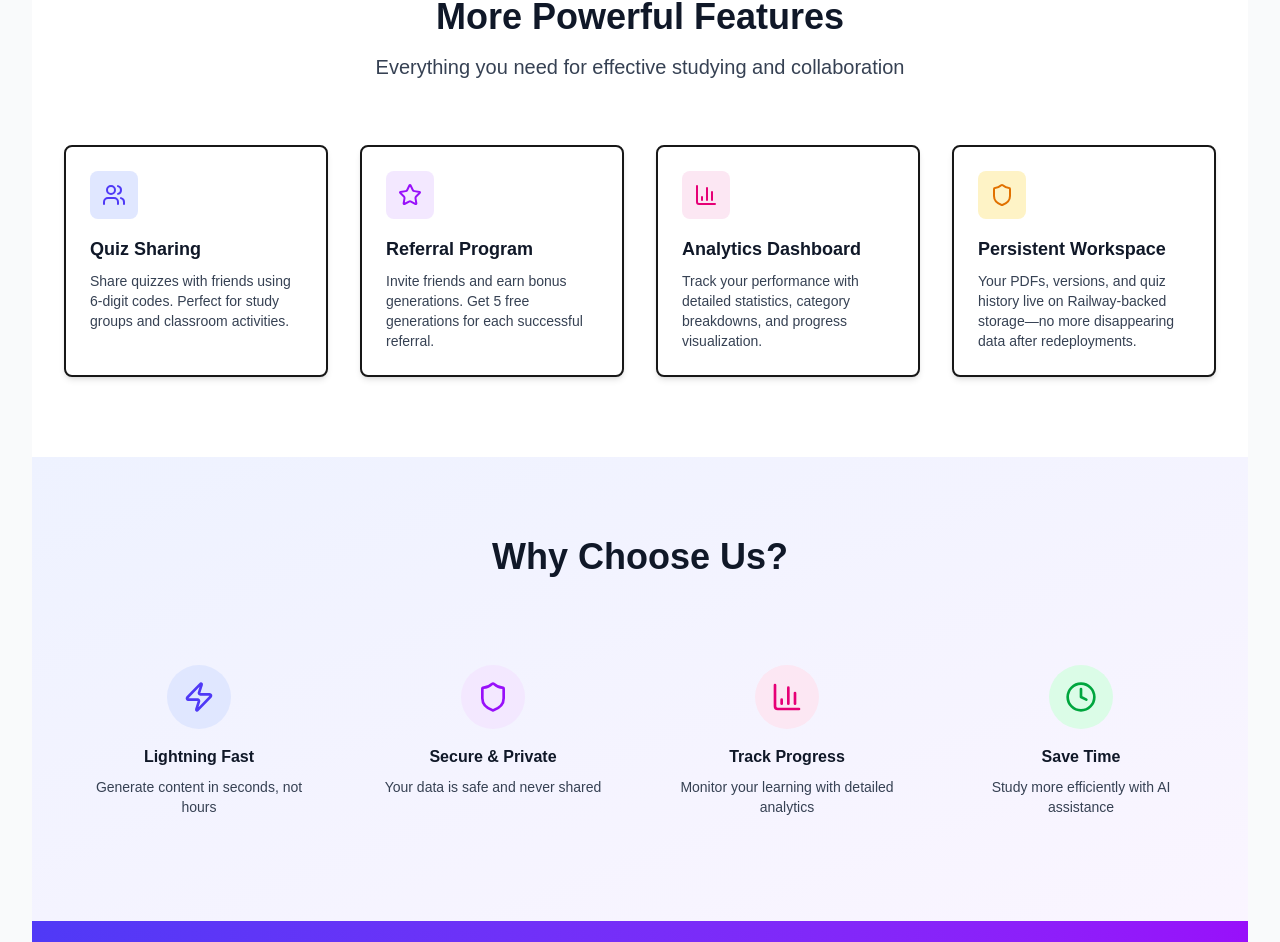
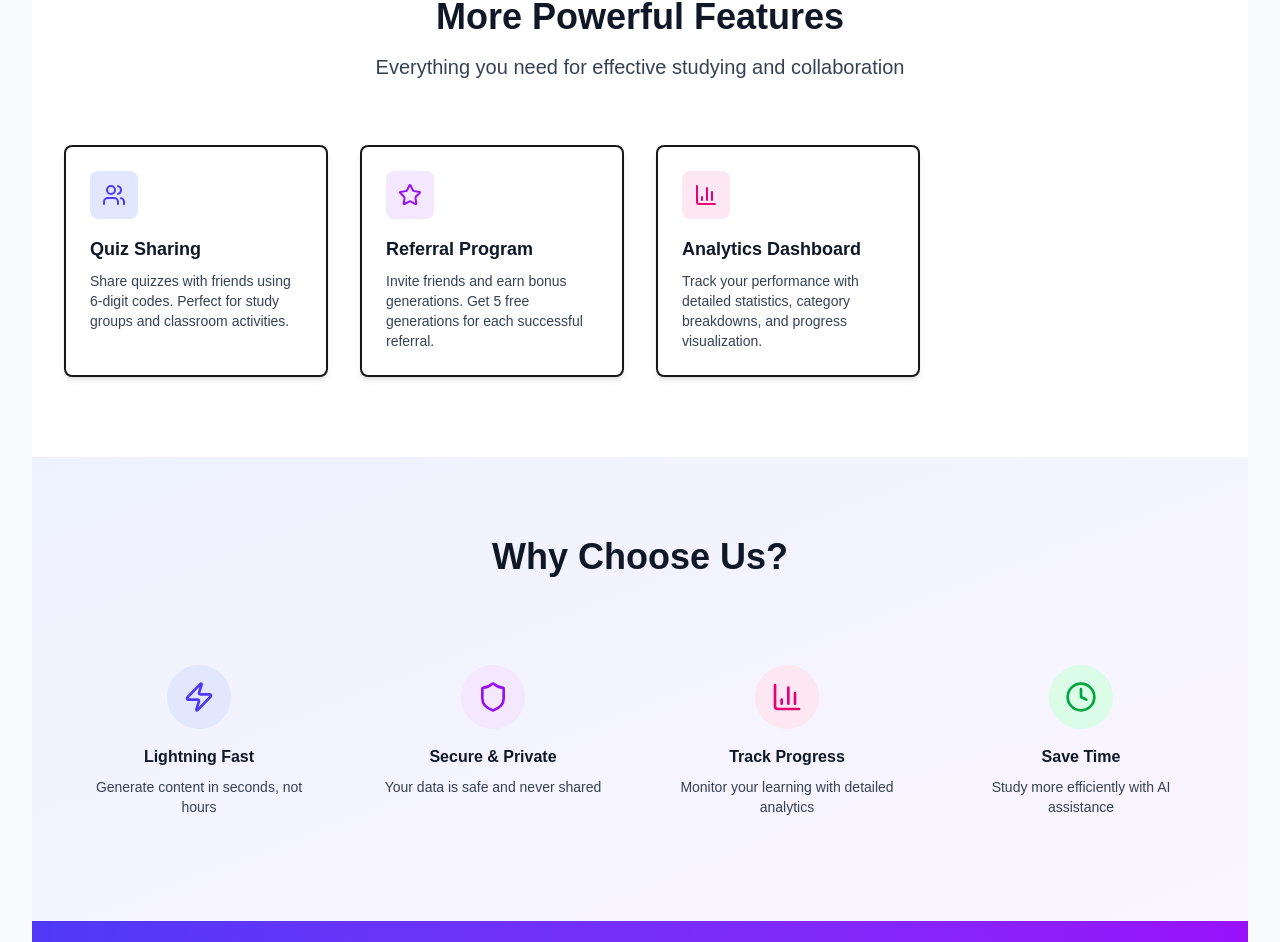
Before and after one commit to Mohamednajdawi/quiz_hub, a Next.js app in the folder quiz_frontend/: page / in a window 1280 px wide. Shown: the part 3773-4715 px from the top of the page. Built offline with nearby package versions, Linux system fonts and the light colour scheme; no server answers.

Commit message:
Remove Persistent Workspace card from Home page for a cleaner layout

```diff
--- a/quiz_frontend/app/page.tsx
+++ b/quiz_frontend/app/page.tsx
@@ -438,15 +438,6 @@ export default function Home() {
                   Track your performance with detailed statistics, category breakdowns, and progress visualization.
                 </p>
               </Card>
-              <Card className="p-6 border-2 hover:border-amber-200 transition-all">
-                <div className="w-12 h-12 bg-amber-100 rounded-lg flex items-center justify-center mb-4">
-                  <Shield className="w-6 h-6 text-amber-600" />
-                </div>
-                <h3 className="text-lg font-bold text-gray-900 mb-2">Persistent Workspace</h3>
-                <p className="text-gray-700 text-sm">
-                  Your PDFs, versions, and quiz history live on Railway-backed storage—no more disappearing data after redeployments.
-                </p>
-              </Card>
             </div>
           </div>
         </section>
```
